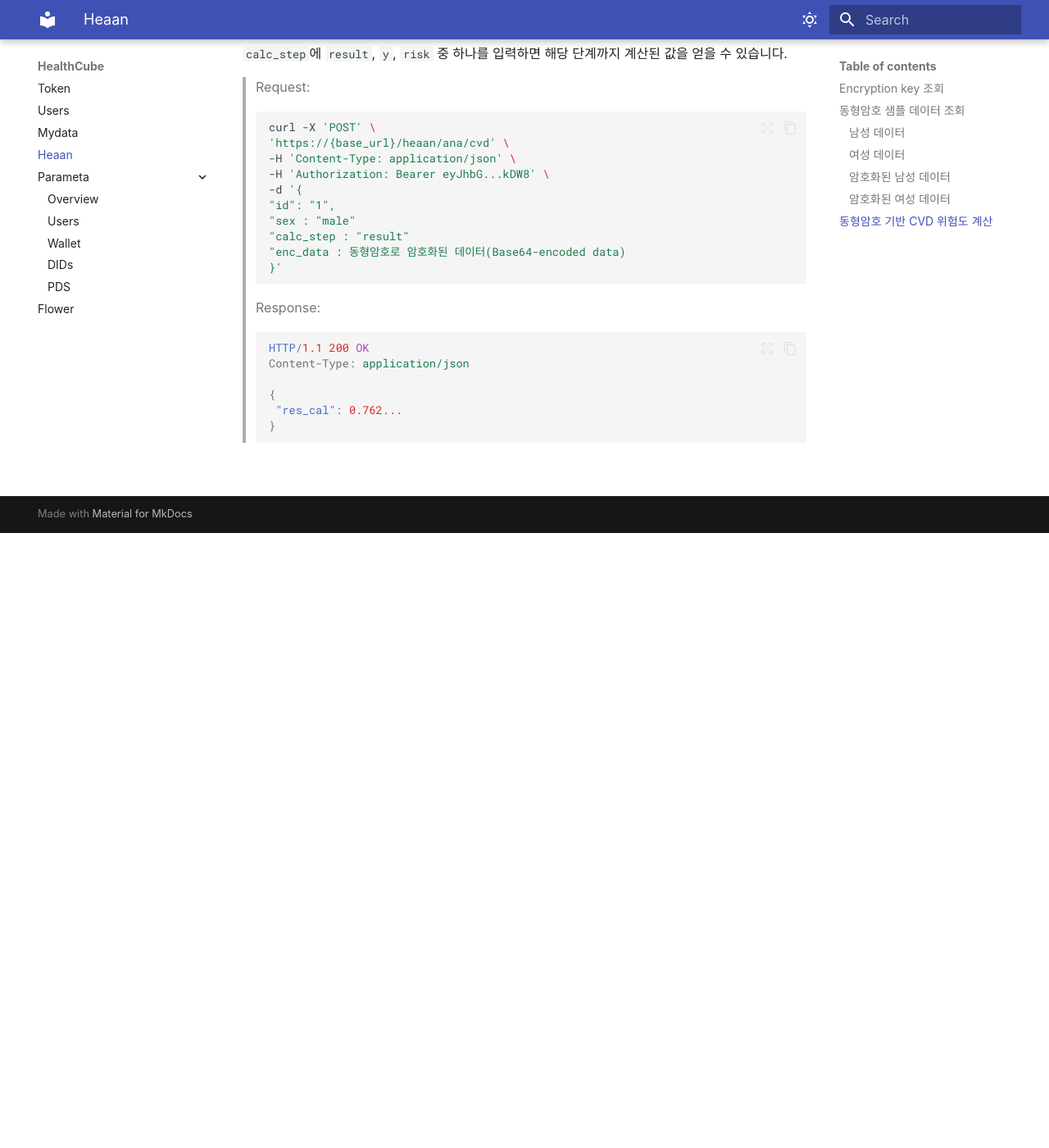
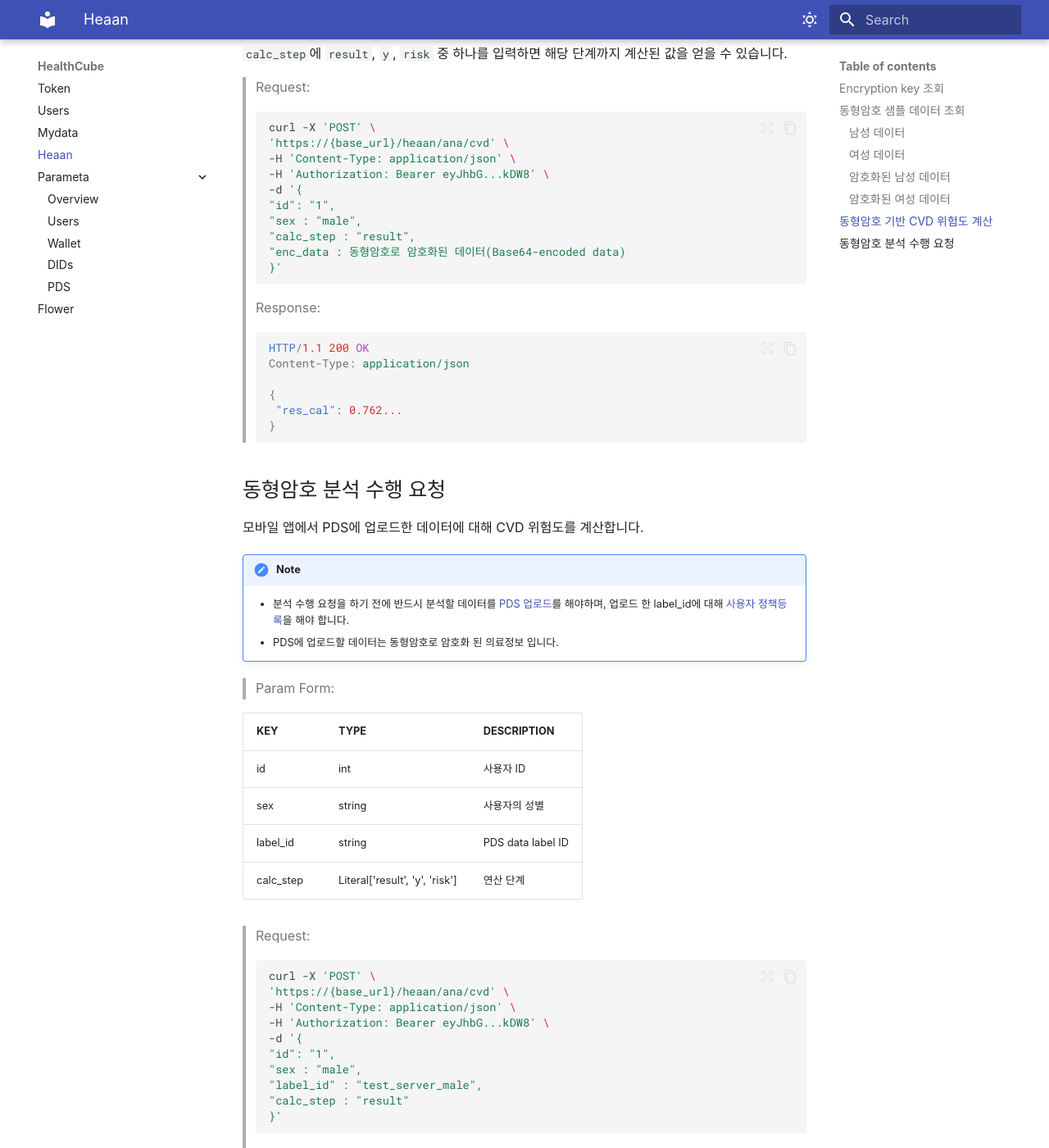
Before and after one commit to dongdongjae/healthcube-docs, an MkDocs documentation site: the page built from docs/heaan.md, in a window 1280 px wide and 1400 px high, scrolled down 3072 px. Shown: the whole window at 82% size. Built offline with MkDocs 1.6.1 and Material for MkDocs 9.7.7, drawn with Linux system fonts in a browser that asks for light colours; before the commit the page ends 3722 px from its top, so only the background shows below that.

Commit message:
update: heaan api 추가

````diff
--- a/docs/heaan.md
+++ b/docs/heaan.md
@@ -164,8 +164,8 @@
 > -H 'Authorization: Bearer eyJhbG...kDW8' \
 > -d '{
 > "id": "1",
-> "sex : "male"
-> "calc_step : "result"
+> "sex : "male",
+> "calc_step : "result",
 > "enc_data : 동형암호로 암호화된 데이터(Base64-encoded data)
 > }'
 > ```
@@ -182,4 +182,52 @@
 >
 > ```
 
+
+## 동형암호 분석 수행 요청
+
+모바일 앱에서 PDS에 업로드한 데이터에 대해 CVD 위험도를 계산합니다.
+
+!!! note
+    - 분석 수행 요청을 하기 전에 반드시 분석할 데이터를 [PDS 업로드](./parameta/parameta_pds.md/#data-upload)를 해야하며, 업로드 한 label_id에 대해 [사용자 정책등록](./parameta/parameta_pds.md/#add-policy)을 해야 합니다.
+    - PDS에 업로드할 데이터는 동형암호로 암호화 된 의료정보 입니다.
+
+> Param Form:
+
+| KEY       | TYPE   | DESCRIPTION          |
+| --------- | ------ | -------------------- |
+| id     | int | 사용자 ID |
+| sex | string    | 사용자의 성별     |
+| label_id | string | PDS data label ID |
+| calc_step | Literal['result', 'y', 'risk']| 연산 단계 |
+
+
+
+> Request:
+>
+> ```bash
+> curl -X 'POST' \
+> 'https://{base_url}/heaan/ana/cvd' \
+> -H 'Content-Type: application/json' \
+> -H 'Authorization: Bearer eyJhbG...kDW8' \
+> -d '{
+> "id": "1",
+> "sex : "male",
+> "label_id" : "test_server_male",
+> "calc_step : "result"
+> }'
+> ```
+
+> Response:
+>
+> ```http
+> HTTP/1.1 200 OK
+> Content-Type: application/json
+>
+> {
+>  "res_cal": 0.762...
+> }
+>
+> ```
+
+
 <br />
````
Also changed, not shown: docs/parameta/parameta_pds.md (+0 -2 lines).
